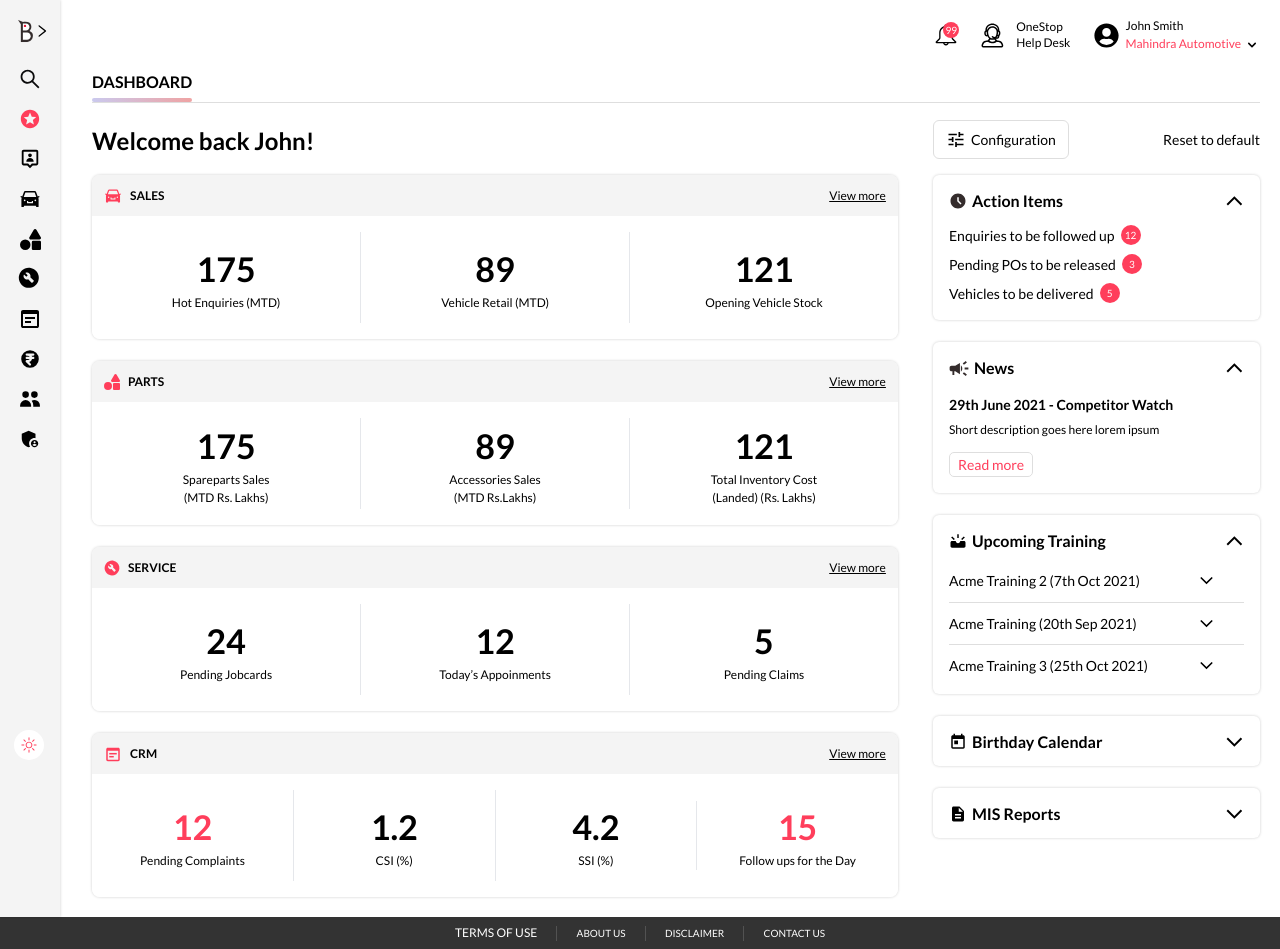
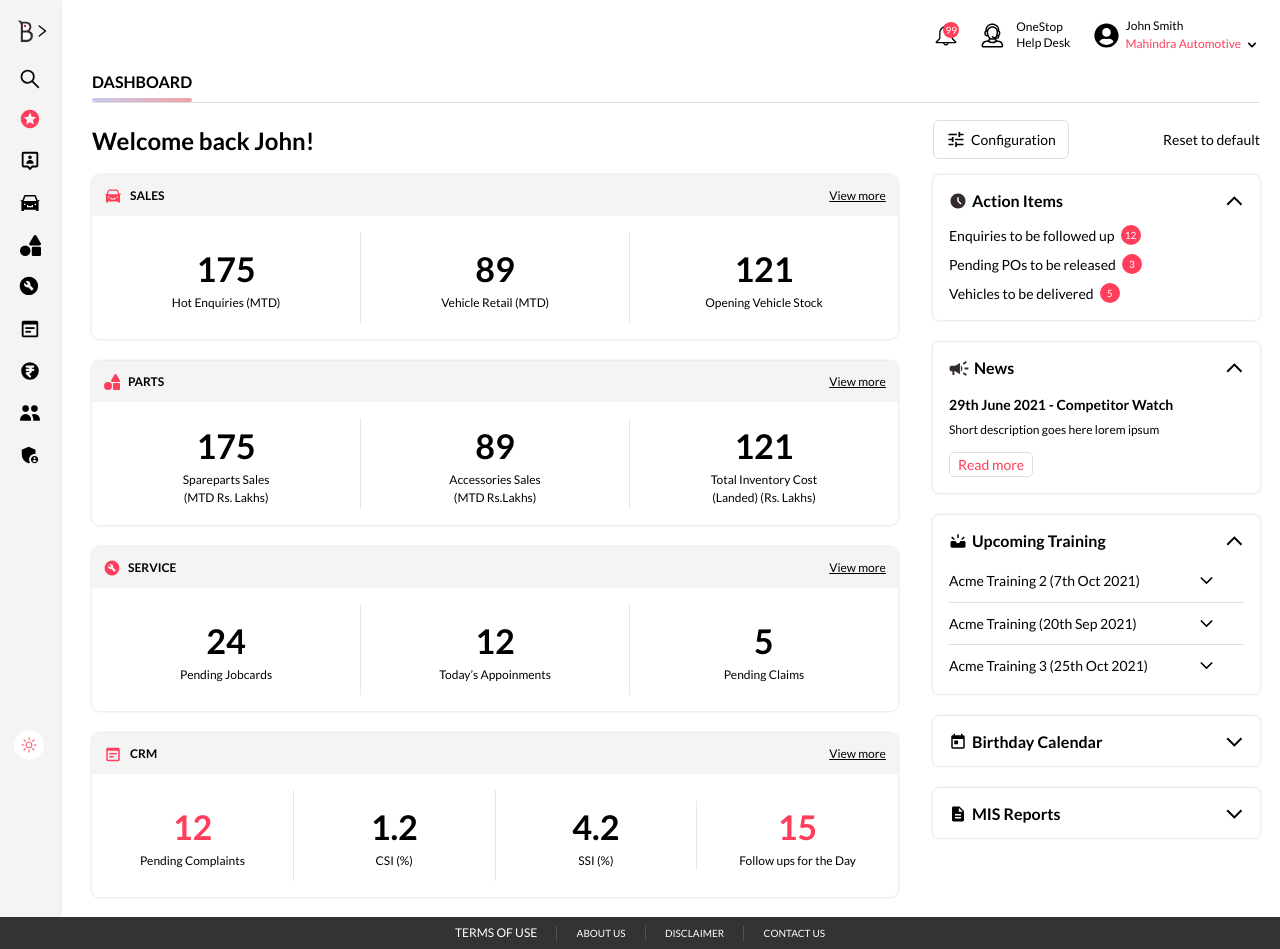
Before and after one commit to nilesh01011/robin-dashboard, a React (Create React App) app: page /dashboard in a window 1280 px wide. Built offline with nearby package versions, Linux system fonts and the light colour scheme.

Commit message:
Netlify toml added

```diff
--- a/src/Data.js
+++ b/src/Data.js
@@ -51,14 +51,14 @@ export const dashboardNavTabs = [
     {
         id: 5,
         title: 'SERVICE',
-        icons: <svg xmlns="http://www.w3.org/2000/svg" width="24" height="24" viewBox="0 0 20 20" fill="none">
+        icons: <svg xmlns="http://www.w3.org/2000/svg" width="22" height="22" viewBox="0 0 20 20" fill="none">
             <path fillRule="evenodd" clipRule="evenodd" d="M2.07239 4.37937C1.15671 5.74978 0.667969 7.36094 0.667969 9.00912C0.667969 11.2193 1.54594 13.3389 3.10875 14.9017C4.67155 16.4645 6.79116 17.3425 9.0013 17.3425C10.6495 17.3425 12.2606 16.8537 13.6311 15.938C15.0015 15.0224 16.0696 13.7209 16.7003 12.1981C17.331 10.6754 17.4961 8.99987 17.1745 7.38337C16.853 5.76686 16.0593 4.282 14.8939 3.11656C13.7284 1.95112 12.2436 1.15745 10.6271 0.835908C9.01055 0.514364 7.33499 0.679392 5.81227 1.31012C4.28956 1.94085 2.98807 3.00896 2.07239 4.37937ZM11.9185 13.0846L13.0852 11.918C13.1615 11.8401 13.2043 11.7354 13.2043 11.6263C13.2043 11.5172 13.1615 11.4125 13.0852 11.3346L10.2435 8.49297C10.4418 7.94282 10.4682 7.34535 10.319 6.7799C10.1698 6.21444 9.85208 5.70774 9.40812 5.32707C8.96416 4.94641 8.41492 4.70978 7.83331 4.64862C7.25171 4.58746 6.66526 4.70465 6.15182 4.98464L8.11016 6.93464L6.93516 8.10964L4.97682 6.1513C4.69684 6.66474 4.57965 7.25119 4.64081 7.83279C4.70197 8.4144 4.93859 8.96364 5.31926 9.4076C5.69992 9.85156 6.20662 10.1692 6.77208 10.3184C7.33754 10.4676 7.93501 10.4413 8.48516 10.243L11.3268 13.0846C11.3656 13.1237 11.4116 13.1547 11.4624 13.1758C11.5132 13.197 11.5677 13.2079 11.6227 13.2079C11.6777 13.2079 11.7321 13.197 11.7829 13.1758C11.8337 13.1547 11.8798 13.1237 11.9185 13.0846Z" fill={`${theme === 'dark' ? 'white' : 'black'}`} />
         </svg>,
     },
     {
         id: 6,
         title: 'CRM',
-        icons: <svg xmlns="http://www.w3.org/2000/svg" width="24" height="24" viewBox="0 0 20 20" fill="none">
+        icons: <svg xmlns="http://www.w3.org/2000/svg" width="22" height="22" viewBox="0 0 20 20" fill="none">
             <path fillRule="evenodd" clipRule="evenodd" d="M2.98816 17.0118C3.30072 17.3244 3.72464 17.5 4.16667 17.5H15.8333C16.275 17.4987 16.6981 17.3227 17.0104 17.0104C17.3227 16.6981 17.4987 16.275 17.5 15.8333V4.16667C17.5 3.72464 17.3244 3.30072 17.0118 2.98816C16.6993 2.67559 16.2754 2.5 15.8333 2.5H4.16667C3.72464 2.5 3.30072 2.67559 2.98816 2.98816C2.67559 3.30072 2.5 3.72464 2.5 4.16667V15.8333C2.5 16.2754 2.67559 16.6993 2.98816 17.0118ZM4.16797 15.834H15.8346V5.83398H4.16797V15.834Z" fill={`${theme === 'dark' ? 'white' : 'black'}`} />
             <path d="M14.1654 9.99967H5.83203V8.33301H14.1654V9.99967Z" fill={`${theme === 'dark' ? 'white' : 'black'}`} />
             <path d="M10.832 13.3337H5.83203V11.667H10.832V13.3337Z" fill={`${theme === 'dark' ? 'white' : 'black'}`} />
--- a/src/components/NavTabs.js
+++ b/src/components/NavTabs.js
@@ -7,7 +7,7 @@ function NavTabs({ isOpen, theme }) {
 
     return (
         <>
-            <div className={`flex flex-col mt-3 gap-[4px] mb-6 z-10 relative`}>
+            <div className={`flex flex-col mt-3 1x1:gap-[8px] gap-[6px] mb-6 z-10 relative`}>
                 {
                     dashboardNavTabs.map((ele) => (
                         <button key={ele.id} type='button' className={`flex flex-col ${isOpen ? 'justify-center' : 'justify-between'} items-center w-full mb-[4px] relative`}>
```
Also changed, not shown: 1 other file (tests, documents, lock files or other folders).
